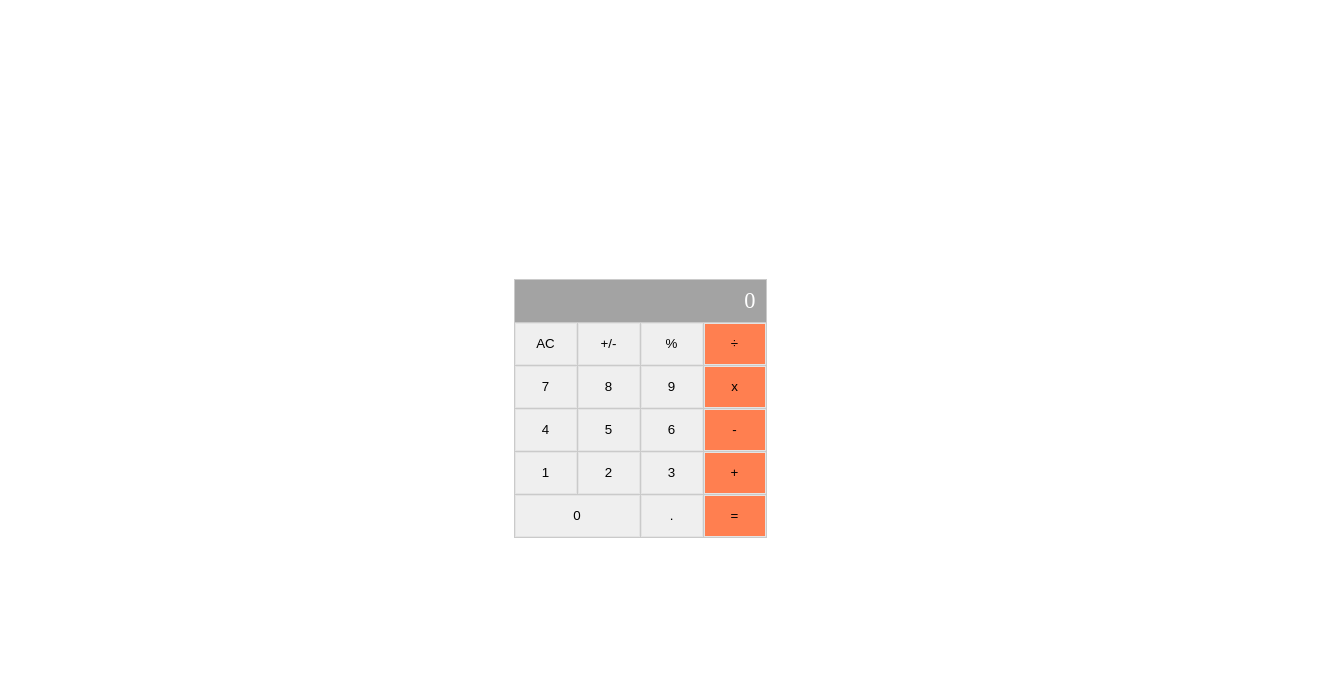
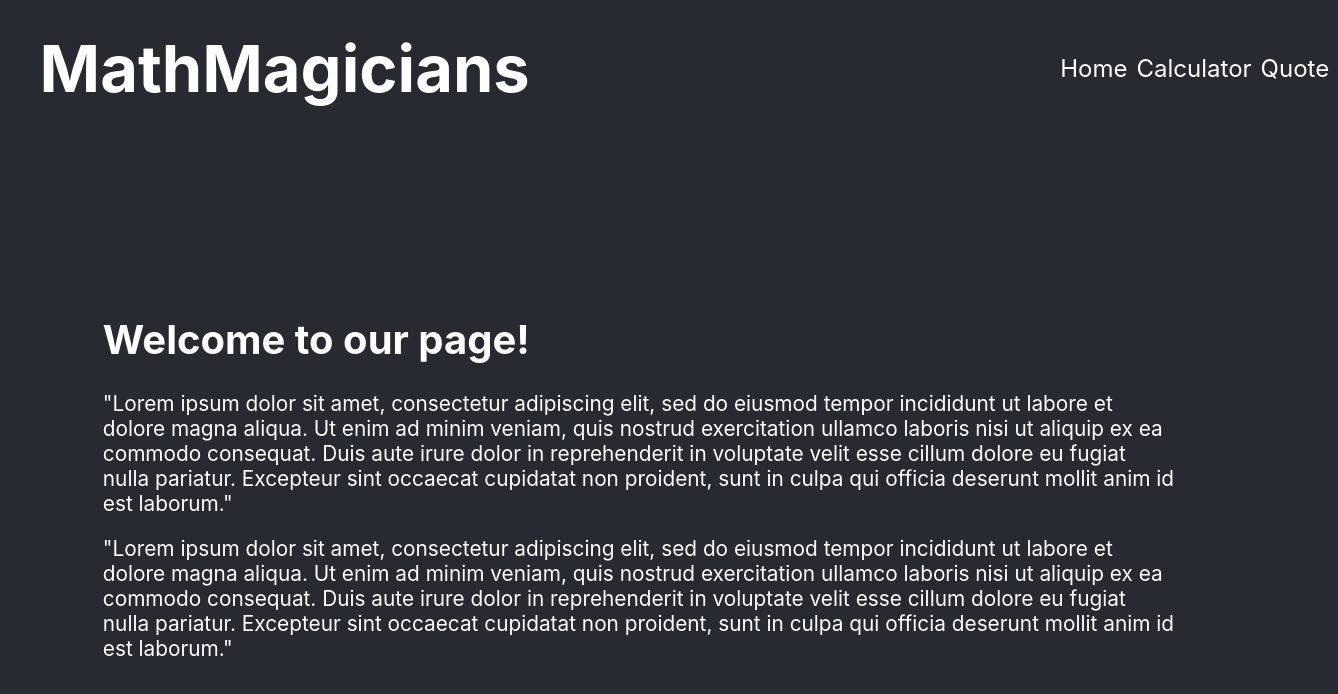
Before and after one commit to GuilhermeGiachellin/Math-Magicians, a React (Create React App) app: page / in a window 1280 px wide. Shown: the top 694 px of the page, 1338 px wide, since content can reach past the window. Built offline with nearby package versions, Linux system fonts and the light colour scheme.

Commit message:
Route and styling
-Created the home and quotes page.
-Added Route to make navigation between pages possible.
-Created new Css files for the sake of organization.
-Added necessary styling to the new pages.

```diff
--- a/package.json
+++ b/package.json
@@ -9,6 +9,7 @@
     "big.js": "^6.1.1",
     "react": "^17.0.2",
     "react-dom": "^17.0.2",
+    "react-router-dom": "^5.2.0",
     "react-scripts": "4.0.3",
     "web-vitals": "^1.1.2"
   },
--- a/src/App.js
+++ b/src/App.js
@@ -1,7 +1,15 @@
 /* eslint-disable no-unused-vars */
 /* eslint-disable class-methods-use-this */
 import React from 'react';
+import {
+  BrowserRouter as Router,
+  Switch,
+  Route,
+  Link,
+} from 'react-router-dom';
 import Calculator from './components/Calculator.js';
+import Quote from './components/Quote.js';
+import Home from './components/Home.js';
 
 export default class App extends React.Component {
   constructor(props) {
@@ -11,7 +19,37 @@ export default class App extends React.Component {
 
   render() {
     return (
-    <Calculator />
+    <Router>
+      <header>
+        <h1>
+          MathMagicians
+        </h1>
+        <nav>
+          <ul>
+            <li>
+              <Link to="/" className="link">Home</Link>
+            </li>
+            <li>
+              <Link to="/calculator" className="link">Calculator</Link>
+            </li>
+            <li>
+              <Link to="/quote" className="link">Quote</Link>
+            </li>
+          </ul>
+        </nav>
+        </header>
+      <Switch>
+        <Route path="/calculator">
+          <Calculator />
+        </Route>
+        <Route path="/quote">
+          <Quote />
+        </Route>
+        <Route path="/">
+          <Home />
+        </Route>
+      </Switch>
+    </Router>
     );
   }
 }
--- a/src/components/Calculator.js
+++ b/src/components/Calculator.js
@@ -2,6 +2,7 @@
 import React, { useState } from 'react';
 import CalcButtons from './Button.js';
 import calculate from '../logic/calculate.js';
+import './calculator.css';
 
 /* eslint-disable class-methods-use-this */
 export default function Calculator() {
@@ -31,6 +32,11 @@ export default function Calculator() {
   };
 
   return (
+              <div className="calculator_cnt">
+                <div>
+                  <h1>Let's do some Math!</h1>
+                </div>
+                <div>
               <table>
                   <tbody>
               <tr>
@@ -68,5 +74,7 @@ export default function Calculator() {
               </tr>
               </tbody>
           </table>
+          </div>
+          </div>
   );
 }
--- /dev/null
+++ b/src/components/Home.js
@@ -0,0 +1,31 @@
+import './home-quote.css';
+
+function Home() {
+  return (
+        <div className="home_cnt">
+            <h1>Welcome to our page!</h1>
+            <p>
+            "Lorem ipsum dolor sit amet, consectetur adipiscing elit,
+            sed do eiusmod tempor incididunt ut labore et dolore magna aliqua.
+            Ut enim ad minim veniam, quis nostrud exercitation ullamco
+            laboris nisi ut aliquip ex ea commodo consequat. Duis aute
+            irure dolor in reprehenderit in voluptate velit esse cillum
+            dolore eu fugiat nulla pariatur. Excepteur sint occaecat
+            cupidatat non proident, sunt in culpa qui officia deserunt mollit anim
+            id est laborum."
+            </p>
+            <p>
+            "Lorem ipsum dolor sit amet, consectetur adipiscing elit,
+            sed do eiusmod tempor incididunt ut labore et dolore magna aliqua.
+            Ut enim ad minim veniam, quis nostrud exercitation ullamco
+            laboris nisi ut aliquip ex ea commodo consequat. Duis aute
+            irure dolor in reprehenderit in voluptate velit esse cillum
+            dolore eu fugiat nulla pariatur. Excepteur sint occaecat
+            cupidatat non proident, sunt in culpa qui officia deserunt mollit anim
+            id est laborum."
+            </p>
+        </div>
+  );
+}
+
+export default Home;
--- /dev/null
+++ b/src/components/Quote.js
@@ -0,0 +1,15 @@
+import './home-quote.css';
+
+function Quote() {
+  return (
+        <div className="quote_cnt">
+            <h2>
+            “At last I will devote myself sincerely and without reservation
+             to the general demolition of my opinions.”
+            ― Rene Descartes
+            </h2>
+        </div>
+  );
+}
+
+export default Quote;
--- /dev/null
+++ b/src/components/calculator.css
@@ -0,0 +1,55 @@
+.calculator_cnt {
+  display: flex;
+  flex-direction: row;
+  justify-content: space-evenly;
+  width: 85%;
+  margin: auto;
+}
+
+.calculator_cnt > div > h1 {
+  font-size: 40px;
+}
+
+.display {
+  color: #fff;
+  background-color: #a3a3a3;
+  font-size: 1.4em;
+  text-align: end;
+  padding-right: 10px;
+}
+
+table {
+  border-collapse: collapse;
+}
+
+td {
+  text-align: center;
+  width: 80px;
+  height: 40px;
+  margin: 0;
+  border: 1px solid #cacaca;
+  background-color: #e4e4e4;
+}
+
+button {
+  width: 100%;
+  height: 100%;
+  border-style: none;
+}
+
+button:hover {
+  background-color: #a3a3a3;
+}
+
+button:active {
+  background-color: black;
+  color: #fff;
+}
+
+.orange > button {
+  background-color: #ff7f50;
+}
+
+.orange > button:hover {
+  background-color: #e06336;
+}
--- /dev/null
+++ b/src/components/home-quote.css
@@ -0,0 +1,22 @@
+.home_cnt {
+  width: 85%;
+  margin: 20vh auto;
+}
+
+.home_cnt > h1 {
+  font-size: 40px;
+}
+
+.home_cnt > p {
+  font-size: 1.3rem;
+}
+
+.quote_cnt {
+  width: 85%;
+  margin: 20vh auto;
+}
+
+.quote_cnt > h2 {
+  width: fit-content;
+  margin: auto;
+}
--- a/src/index.css
+++ b/src/index.css
@@ -1,51 +1,56 @@
-#root {
-  display: flex;
-  justify-content: center;
-  align-items: center;
-  width: 100%;
-  height: 100vh;
+* {
+  font-family: -apple-system, BlinkMacSystemFont, 'Segoe UI', Roboto, Oxygen, Ubuntu, Cantarell, 'Open Sans', 'Helvetica Neue', sans-serif;
+  list-style: none;
 }
 
-.display {
-  color: #fff;
-  background-color: #a3a3a3;
-  font-size: 1.4em;
-  text-align: end;
-  padding-right: 10px;
-}
-
-table {
-  border-collapse: collapse;
-}
-
-td {
-  text-align: center;
-  width: 60px;
-  height: 40px;
-  margin: 0;
-  border: 1px solid #cacaca;
-  background-color: #e4e4e4;
-}
-
-button {
-  width: 100%;
-  height: 100%;
-  border-style: none;
-}
-
-button:hover {
-  background-color: #a3a3a3;
-}
-
-button:active {
-  background-color: black;
+body {
+  background-color: #272a31;
   color: #fff;
 }
 
-.orange > button {
-  background-color: #ff7f50;
+#root {
+  display: flex;
+  flex-direction: column;
+  width: 100%;
+  height: 90vh;
+  top: 0;
+  left: 0;
 }
 
-.orange > button:hover {
-  background-color: #e06336;
+header {
+  top: 0;
+  display: flex;
+  align-items: center;
+  justify-content: space-between;
+  width: 95%;
+  height: 15vh;
+  margin: 0 2.5%;
 }
+
+header > h1 {
+  font-size: 65px;
+}
+
+nav {
+  width: 15%;
+}
+
+nav > ul {
+  padding: 0;
+}
+
+header > nav > ul > li {
+  font-size: 1.5rem;
+  list-style: none;
+  display: inline;
+  margin-right: 5%;
+}
+
+.link {
+  text-decoration: none;
+  color: white;
+}
+
+.link:hover {
+  color: #ff7f50;
+}
```
Also changed, not shown: 1 other file (tests, documents, lock files or other folders).
